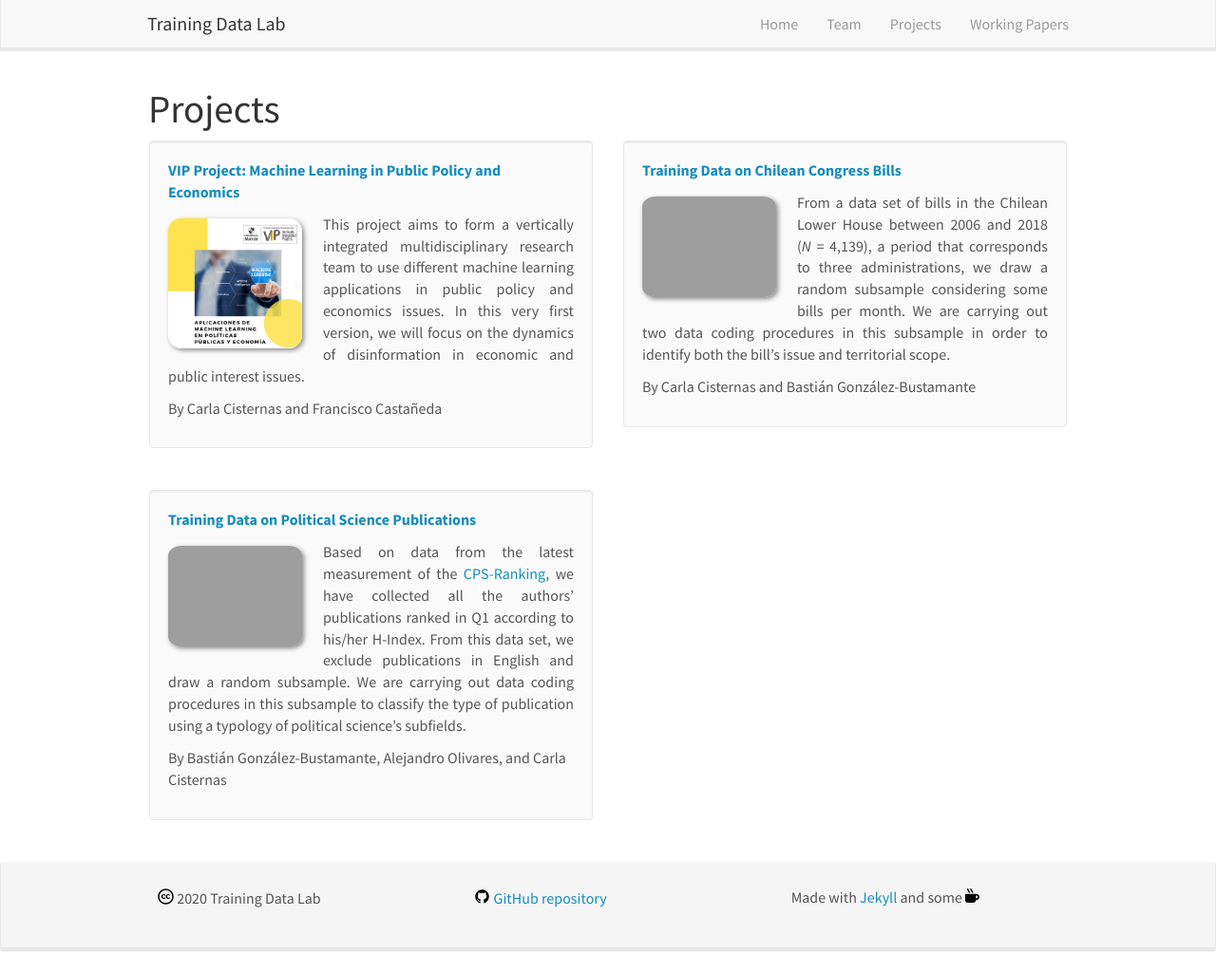
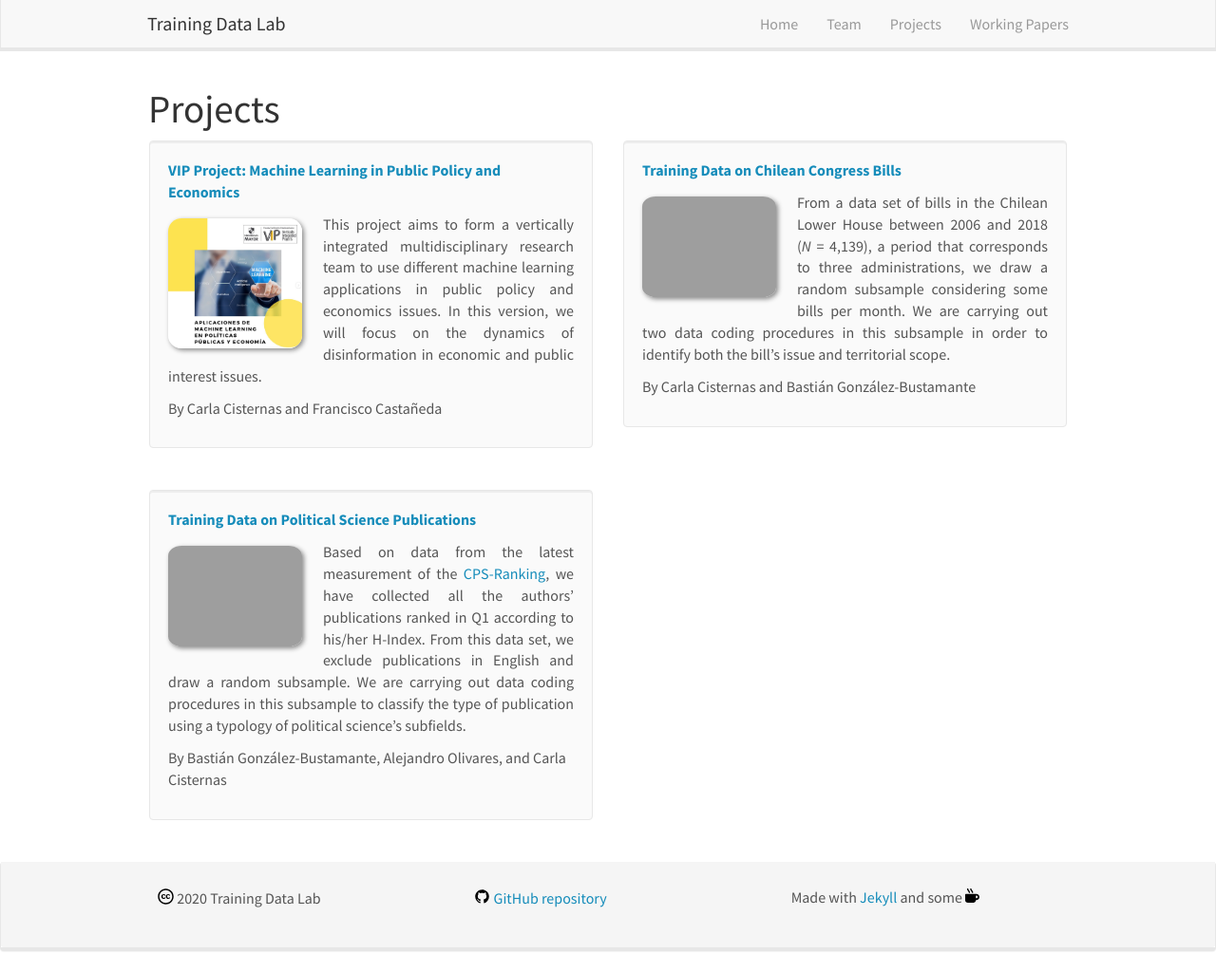
Before and after one commit to training-datalab/old-training-datalab.com, a Jekyll site: the page built from _pages/projects.md, in a window 1280 px wide and 1024 px high. Shown: the whole window at 95% size. Built offline with Jekyll 4.4.1, drawn with Linux system fonts in a browser that asks for light colours; nearby versions of some CDN libraries.

Commit message:
Update projects.yml

```diff
--- a/_data/projects.yml
+++ b/_data/projects.yml
@@ -1,6 +1,6 @@
 - title: "VIP Project: Machine Learning in Public Policy and Economics"
   image: UMayor.png
-  description: This project aims to form a vertically integrated multidisciplinary research team to use different machine learning applications in public policy and economics issues. In this very first version, we will focus on the dynamics of disinformation in economic and public interest issues.
+  description: This project aims to form a vertically integrated multidisciplinary research team to use different machine learning applications in public policy and economics issues. In this version, we will focus on the dynamics of disinformation in economic and public interest issues.
   authors: Carla Cisternas and Francisco Castañeda
   link:
     url: https://training-datalab.com/projects/vip-project-machine-learning
```
